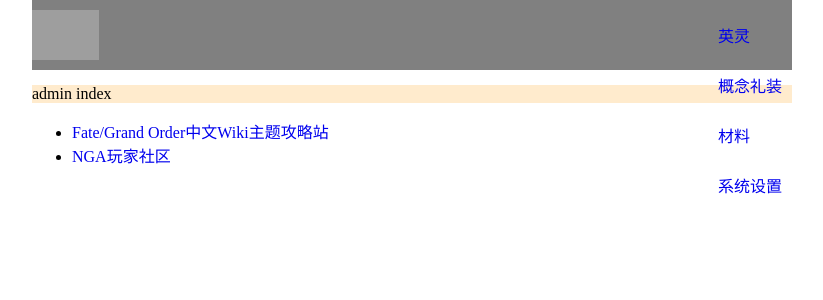
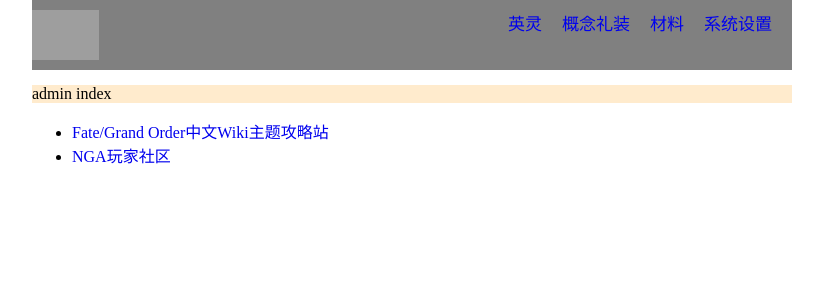
Before and after one commit to wangrunbo/ogf, a Flask app: page /admin/ in a window 1280 px wide. Shown: the top 300 px of the page, without its empty margins (228-1051 px from the left). Run offline with Flask 2, Linux system fonts and the light colour scheme; parts of the project's set-up code (start-up, migrations or seed data) failed here and were passed over; some libraries are stand-ins or nearby versions; grey boxes are pictures that could not be loaded.

Commit message:
upload css

```diff
--- a/app/static/css/admin.css
+++ b/app/static/css/admin.css
@@ -65,26 +65,25 @@ header .nav {
 header .nav ul {
     float: right;
     height: 100%;
-    margin: 0;
+    font-size: 0;
+    margin: 0 10px 0 0;
 }
 
 header .nav li {
     height: 100%;
-    margin-right: 10px;
-    display: -webkit-box;
-    display: -moz-box;
-    display: -o-box;
-    display: -ms-box;
-    display: box;
-    -webkit-box-align: center;
-    -moz-box-align: center;
-    -o-box-align: center;
-    -ms-box-align: center;
-    box-align: center;
+    display: inline-block;
+    font-size: 17px;
+}
+
+header .nav li:hover {
+    background-color: #f5f5f5;
 }
 
 header .nav li a {
     display: block;
+    height: 100%;
+    padding-left: 10px;
+    padding-right: 10px;
 }
 
 /* @pagination */
```
